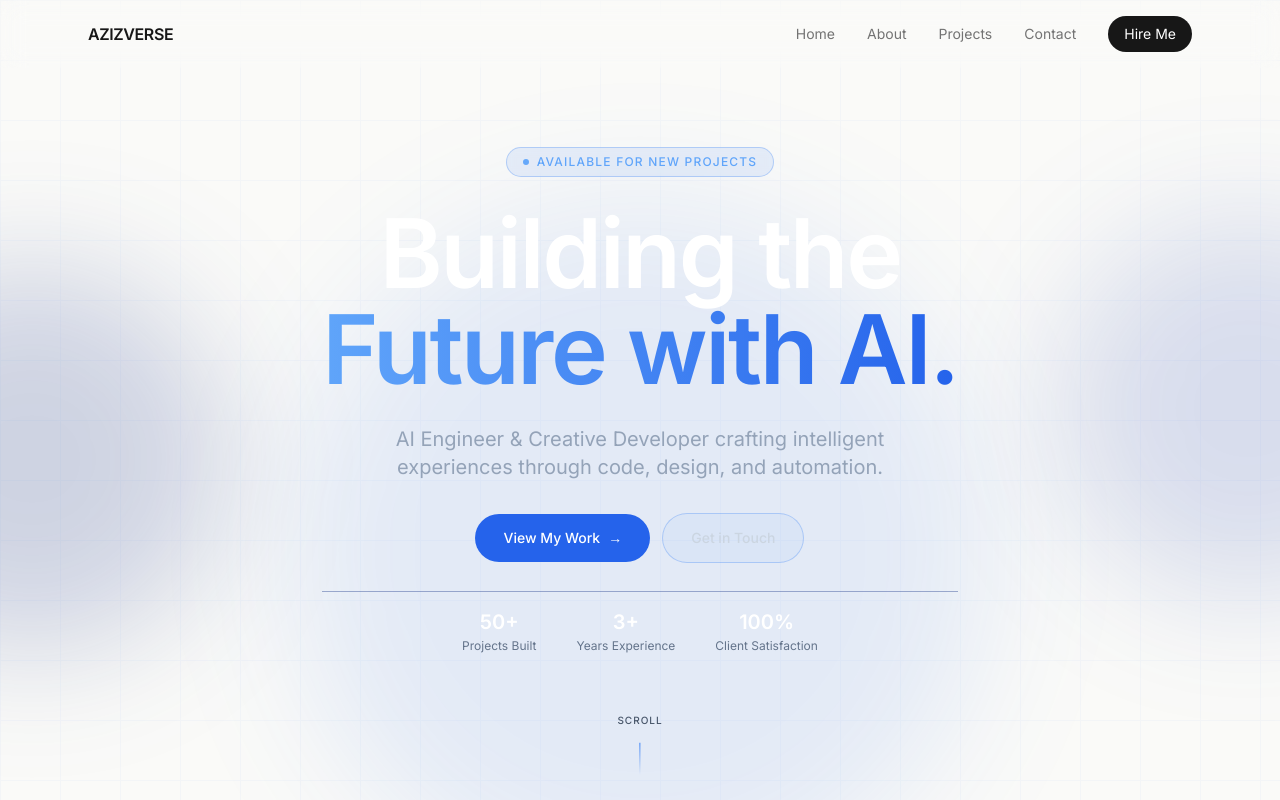
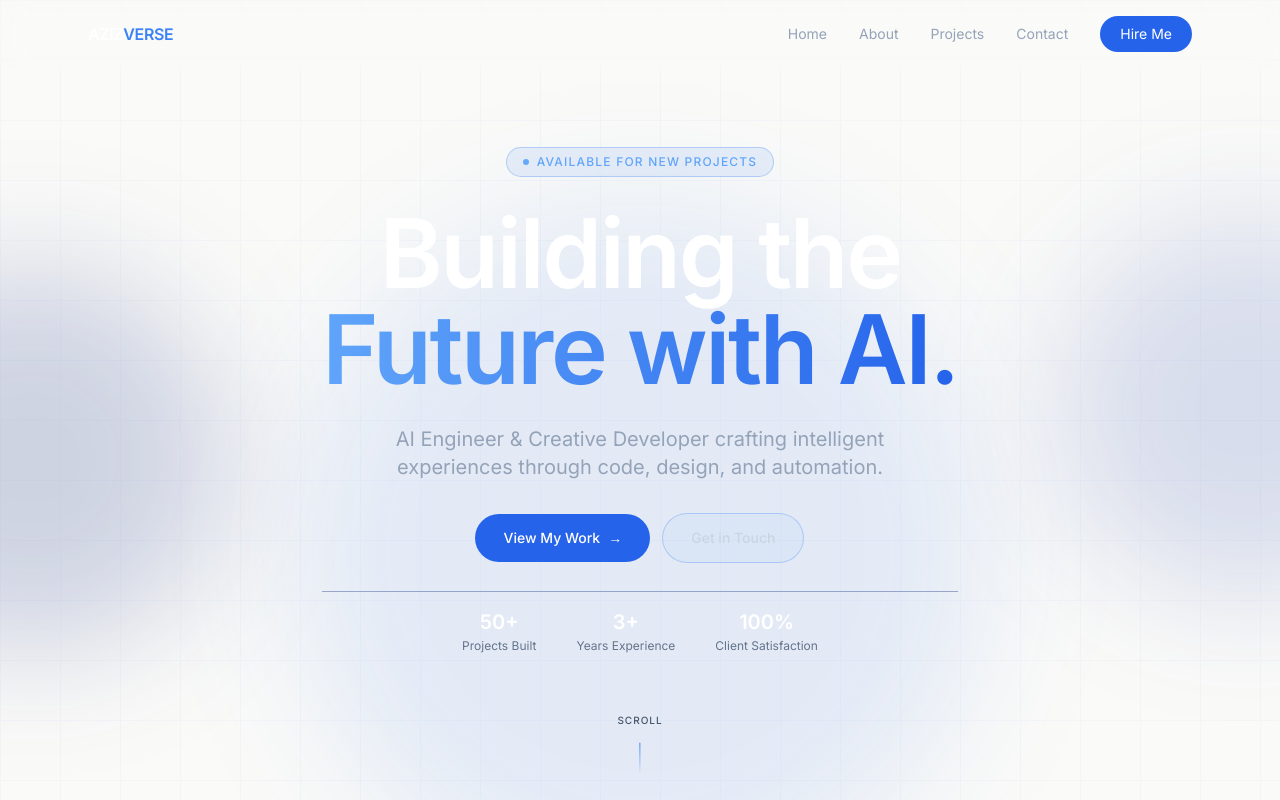
Before and after one commit to minanulaziz260/porto, a Next.js app: page / in a window 1280 px wide. Shown: the top 800 px of the page. Built offline with nearby package versions, Linux system fonts and the light colour scheme.

Commit message:
Update Navbar.tsx

```diff
--- a/components/Navbar.tsx
+++ b/components/Navbar.tsx
@@ -27,7 +27,7 @@ export default function Navbar() {
       transition={{ duration: 0.6, ease: [0.25, 0.46, 0.45, 0.94] }}
       className={`fixed top-0 left-0 right-0 z-50 transition-all duration-300 ${
         scrolled
-          ? 'backdrop-blur-xl bg-[#FAFAF8]/85 border-b border-neutral-200/70 shadow-sm'
+          ? 'backdrop-blur-xl bg-[#0a0a0f]/90 border-b border-blue-900/40 shadow-lg shadow-blue-950/20'
           : 'backdrop-blur-md bg-transparent'
       }`}
     >
@@ -35,9 +35,9 @@ export default function Navbar() {
         {/* Logo */}
         <Link
           href="#hero"
-          className="text-base font-semibold tracking-tight text-neutral-900 hover:text-neutral-600 transition-colors"
+          className="text-base font-semibold tracking-tight text-white hover:text-blue-400 transition-colors"
         >
-          AZIZVERSE
+          AZIZ<span className="text-blue-500">VERSE</span>
         </Link>
 
         {/* Desktop Links */}
@@ -46,15 +46,15 @@ export default function Navbar() {
             <Link
               key={link.label}
               href={link.href}
-              className="text-sm text-neutral-500 hover:text-neutral-900 transition-colors duration-200 relative group"
+              className="text-sm text-slate-400 hover:text-white transition-colors duration-200 relative group"
             >
               {link.label}
-              <span className="absolute -bottom-0.5 left-0 w-0 h-px bg-neutral-900 group-hover:w-full transition-all duration-300" />
+              <span className="absolute -bottom-0.5 left-0 w-0 h-px bg-blue-500 group-hover:w-full transition-all duration-300" />
             </Link>
           ))}
           <a
             href="#contact"
-            className="text-sm px-4 py-2 bg-neutral-900 text-white rounded-full hover:bg-neutral-700 transition-all duration-200 hover:shadow-md"
+            className="text-sm px-5 py-2 bg-blue-600 text-white rounded-full hover:bg-blue-500 transition-all duration-200 hover:shadow-lg hover:shadow-blue-600/30"
           >
             Hire Me
           </a>
@@ -67,17 +67,17 @@ export default function Navbar() {
           aria-label="Toggle navigation menu"
         >
           <span
-            className={`block w-5 h-0.5 bg-neutral-700 transition-all duration-300 origin-center ${
+            className={`block w-5 h-0.5 bg-slate-300 transition-all duration-300 origin-center ${
               menuOpen ? 'rotate-45 translate-y-2' : ''
             }`}
           />
           <span
-            className={`block w-5 h-0.5 bg-neutral-700 transition-all duration-300 ${
+            className={`block w-5 h-0.5 bg-slate-300 transition-all duration-300 ${
               menuOpen ? 'opacity-0 w-0' : ''
             }`}
           />
           <span
-            className={`block w-5 h-0.5 bg-neutral-700 transition-all duration-300 origin-center ${
+            className={`block w-5 h-0.5 bg-slate-300 transition-all duration-300 origin-center ${
               menuOpen ? '-rotate-45 -translate-y-2' : ''
             }`}
           />
@@ -89,7 +89,7 @@ export default function Navbar() {
         initial={false}
         animate={menuOpen ? { height: 'auto', opacity: 1 } : { height: 0, opacity: 0 }}
         transition={{ duration: 0.3, ease: 'easeInOut' }}
-        className="md:hidden overflow-hidden border-t border-neutral-200/60 bg-[#FAFAF8]/95 backdrop-blur-xl"
+        className="md:hidden overflow-hidden border-t border-blue-900/40 bg-[#0a0a0f]/95 backdrop-blur-xl"
       >
         <div className="px-6 py-5 flex flex-col gap-4">
           {navLinks.map((link) => (
@@ -97,7 +97,7 @@ export default function Navbar() {
               key={link.label}
               href={link.href}
               onClick={() => setMenuOpen(false)}
-              className="text-sm text-neutral-600 hover:text-neutral-900 transition-colors py-1"
+              className="text-sm text-slate-400 hover:text-white transition-colors py-1"
             >
               {link.label}
             </Link>
@@ -105,7 +105,7 @@ export default function Navbar() {
           <a
             href="#contact"
             onClick={() => setMenuOpen(false)}
-            className="text-sm text-center px-4 py-2.5 bg-neutral-900 text-white rounded-full hover:bg-neutral-700 transition-colors mt-1"
+            className="text-sm text-center px-4 py-2.5 bg-blue-600 text-white rounded-full hover:bg-blue-500 transition-colors mt-1"
           >
             Hire Me
           </a>
```
